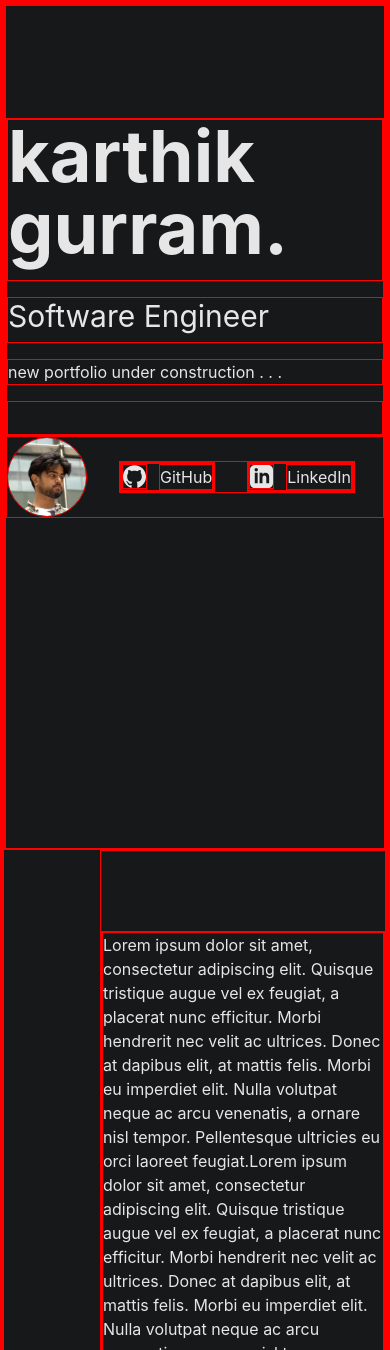
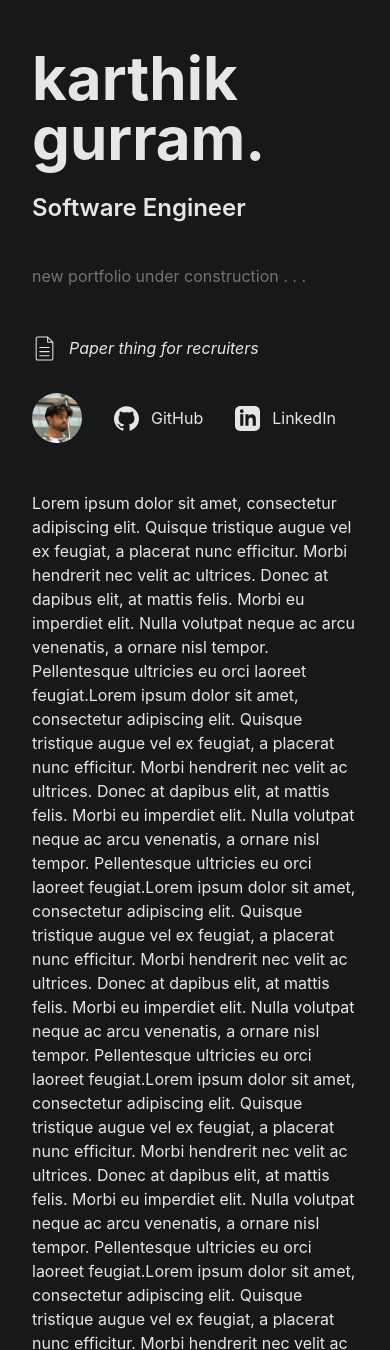
Before and after one commit to kggurram/kggurram.github.io, a React (Create React App) app: page / in a window 390 px wide. Shown: the top 1350 px of the page. Built offline with nearby package versions, Linux system fonts and the light colour scheme.

Commit message:
Responsive design complete

```diff
--- a/src/App.js
+++ b/src/App.js
@@ -4,11 +4,11 @@ import Scroller from "./components/Scroller";
 
 function App() {
   return (
-    <div className="md:flex md:h-screen justify-center space-x-24">
-      <div className="xl:w-1/4 md:w-1/3 w-fit">
+    <div className="lg:flex lg:justify-center lg:w-5/6 lg:h-screen mx-auto">
+      <div className="2xl:w-full lg:w-full">
         <Header />
       </div>
-      <div className="xl:w-1/4 md:w-1/3 w-fit md:flex md:overflow-hidden">
+      <div className="lg:flex lg:overflow-hidden 2xl:w-4/5 lg:w-full">
         <Scroller />
       </div>
     </div>
--- a/src/components/Header.js
+++ b/src/components/Header.js
@@ -3,26 +3,26 @@ import kg from "../assets/kg.jpg";
 
 const Header = () => {
   return (
-    <div className="h-screen flex flex-col">
-      <div className="flex flex-col space-y-4 mt-28">
-        <h1 className="text-7xl font-bold h-fit pb-4">karthik gurram.</h1>
-        <h2 className="text-3xl h-fit pb-2 ">Software Engineer</h2>
-        <p>new portfolio under construction . . .</p>
-        <a className="flex space-x-3 py-4">
-          {/* <svg viewBox="0 0 48 48" width="25" height="25" fill="#e6e6e6">
+    <div className="flex flex-col lg:h-screen 2xl:mr-10 lg:pt-12 lg:px-0 md:px-20 sm:px-12 pt-12 px-8 mx-auto">
+      <div className="flex flex-col space-y-4">
+        <h1 className="2xl:text-9xl lg:text-8xl text-6xl font-bold h-fit lg:pb-6 pb-2">
+          karthik gurram.
+        </h1>
+        <h2 className="2xl:text-4xl lg:text-3xl text-2xl font-semibold h-fit pb-6 ">
+          Software Engineer
+        </h2>
+        <p className="text-neutral-500">
+          new portfolio under construction . . .
+        </p>
+        <a className="flex space-x-3 py-8">
+          <svg viewBox="0 0 48 48" width="25" height="25" fill="#e6e6e6">
             <path d="M37,47H11c-2.209,0-4-1.791-4-4V5c0-2.209,1.791-4,4-4h18.973  c0.002,0,0.005,0,0.007,0h0.02H30c0.32,0,0.593,0.161,0.776,0.395l9.829,9.829C40.84,11.407,41,11.68,41,12l0,0v0.021  c0,0.002,0,0.003,0,0.005V43C41,45.209,39.209,47,37,47z M31,4.381V11h6.619L31,4.381z M39,13h-9c-0.553,0-1-0.448-1-1V3H11  C9.896,3,9,3.896,9,5v38c0,1.104,0.896,2,2,2h26c1.104,0,2-0.896,2-2V13z M33,39H15c-0.553,0-1-0.447-1-1c0-0.552,0.447-1,1-1h18  c0.553,0,1,0.448,1,1C34,38.553,33.553,39,33,39z M33,31H15c-0.553,0-1-0.447-1-1c0-0.552,0.447-1,1-1h18c0.553,0,1,0.448,1,1  C34,30.553,33.553,31,33,31z M33,23H15c-0.553,0-1-0.447-1-1c0-0.552,0.447-1,1-1h18c0.553,0,1,0.448,1,1C34,22.553,33.553,23,33,23  z" />
           </svg>
-          <em>Paper thing for recruiters</em> */}
+          <em>Paper thing for recruiters</em>
         </a>
       </div>
-      <div className="md:mt-auto mb-28 flex space-x-8">
-        <img
-          className="rounded-full"
-          alt=""
-          src={kg}
-          width="80"
-          height="80"
-        ></img>
+      <div className="lg:mb-12 lg:mt-auto md:mt-auto flex space-x-8">
+        <img className="rounded-full" alt="" src={kg} width="50"></img>
         <ul className="flex space-x-8 my-auto">
           <li className="">
             <a
--- a/src/components/Scroller.js
+++ b/src/components/Scroller.js
@@ -2,8 +2,8 @@ import React from "react";
 
 const Scroller = () => {
   return (
-    <div className="sm:flex sm:overflow-y-scroll mt-20">
-      <p className="">
+    <div className="wrapper 2xl:px-0 2xl:mx-0 lg:overflow-y-scroll lg:pt-12 lg:px-0 lg:my-0 md:px-20 sm:px-12 sm:mb-12 pt-12 px-8">
+      <p className="scroller">
         Lorem ipsum dolor sit amet, consectetur adipiscing elit. Quisque
         tristique augue vel ex feugiat, a placerat nunc efficitur. Morbi
         hendrerit nec velit ac ultrices. Donec at dapibus elit, at mattis felis.
@@ -83,6 +83,66 @@ const Scroller = () => {
         feugiat, a placerat nunc efficitur. Morbi hendrerit nec velit ac
         ultrices. Donec at dapibus elit, at mattis felis. Morbi eu imperdiet
         elit. Nulla volutpat neque ac arcu venenatis, a ornare nisl tempor.
+        Pellentesque ultricies eu orci laoreet feugiat.Lorem ipsum dolor sit
+        amet, consectetur adipiscing elit. Quisque tristique augue vel ex
+        feugiat, a placerat nunc efficitur. Morbi hendrerit nec velit ac
+        ultrices. Donec at dapibus elit, at mattis felis. Morbi eu imperdiet
+        elit. Nulla volutpat neque ac arcu venenatis, a ornare nisl tempor.
+        Pellentesque ultricies eu orci laoreet feugiat.Lorem ipsum dolor sit
+        amet, consectetur adipiscing elit. Quisque tristique augue vel ex
+        feugiat, a placerat nunc efficitur. Morbi hendrerit nec velit ac
+        ultrices. Donec at dapibus elit, at mattis felis. Morbi eu imperdiet
+        elit. Nulla volutpat neque ac arcu venenatis, a ornare nisl tempor.
+        Pellentesque ultricies eu orci laoreet feugiat.Lorem ipsum dolor sit
+        amet, consectetur adipiscing elit. Quisque tristique augue vel ex
+        feugiat, a placerat nunc efficitur. Morbi hendrerit nec velit ac
+        ultrices. Donec at dapibus elit, at mattis felis. Morbi eu imperdiet
+        elit. Nulla volutpat neque ac arcu venenatis, a ornare nisl tempor.
+        Pellentesque ultricies eu orci laoreet feugiat.Lorem ipsum dolor sit
+        amet, consectetur adipiscing elit. Quisque tristique augue vel ex
+        feugiat, a placerat nunc efficitur. Morbi hendrerit nec velit ac
+        ultrices. Donec at dapibus elit, at mattis felis. Morbi eu imperdiet
+        elit. Nulla volutpat neque ac arcu venenatis, a ornare nisl tempor.
+        Pellentesque ultricies eu orci laoreet feugiat.Lorem ipsum dolor sit
+        amet, consectetur adipiscing elit. Quisque tristique augue vel ex
+        feugiat, a placerat nunc efficitur. Morbi hendrerit nec velit ac
+        ultrices. Donec at dapibus elit, at mattis felis. Morbi eu imperdiet
+        elit. Nulla volutpat neque ac arcu venenatis, a ornare nisl tempor.
+        Pellentesque ultricies eu orci laoreet feugiat.Lorem ipsum dolor sit
+        amet, consectetur adipiscing elit. Quisque tristique augue vel ex
+        feugiat, a placerat nunc efficitur. Morbi hendrerit nec velit ac
+        ultrices. Donec at dapibus elit, at mattis felis. Morbi eu imperdiet
+        elit. Nulla volutpat neque ac arcu venenatis, a ornare nisl tempor.
+        Pellentesque ultricies eu orci laoreet feugiat.Lorem ipsum dolor sit
+        amet, consectetur adipiscing elit. Quisque tristique augue vel ex
+        feugiat, a placerat nunc efficitur. Morbi hendrerit nec velit ac
+        ultrices. Donec at dapibus elit, at mattis felis. Morbi eu imperdiet
+        elit. Nulla volutpat neque ac arcu venenatis, a ornare nisl tempor.
+        Pellentesque ultricies eu orci laoreet feugiat.Lorem ipsum dolor sit
+        amet, consectetur adipiscing elit. Quisque tristique augue vel ex
+        feugiat, a placerat nunc efficitur. Morbi hendrerit nec velit ac
+        ultrices. Donec at dapibus elit, at mattis felis. Morbi eu imperdiet
+        elit. Nulla volutpat neque ac arcu venenatis, a ornare nisl tempor.
+        Pellentesque ultricies eu orci laoreet feugiat.Lorem ipsum dolor sit
+        amet, consectetur adipiscing elit. Quisque tristique augue vel ex
+        feugiat, a placerat nunc efficitur. Morbi hendrerit nec velit ac
+        ultrices. Donec at dapibus elit, at mattis felis. Morbi eu imperdiet
+        elit. Nulla volutpat neque ac arcu venenatis, a ornare nisl tempor.
+        Pellentesque ultricies eu orci laoreet feugiat.Lorem ipsum dolor sit
+        amet, consectetur adipiscing elit. Quisque tristique augue vel ex
+        feugiat, a placerat nunc efficitur. Morbi hendrerit nec velit ac
+        ultrices. Donec at dapibus elit, at mattis felis. Morbi eu imperdiet
+        elit. Nulla volutpat neque ac arcu venenatis, a ornare nisl tempor.
+        Pellentesque ultricies eu orci laoreet feugiat.Lorem ipsum dolor sit
+        amet, consectetur adipiscing elit. Quisque tristique augue vel ex
+        feugiat, a placerat nunc efficitur. Morbi hendrerit nec velit ac
+        ultrices. Donec at dapibus elit, at mattis felis. Morbi eu imperdiet
+        elit. Nulla volutpat neque ac arcu venenatis, a ornare nisl tempor.
+        Pellentesque ultricies eu orci laoreet feugiat.Lorem ipsum dolor sit
+        amet, consectetur adipiscing elit. Quisque tristique augue vel ex
+        feugiat, a placerat nunc efficitur. Morbi hendrerit nec velit ac
+        ultrices. Donec at dapibus elit, at mattis felis. Morbi eu imperdiet
+        elit. Nulla volutpat neque ac arcu venenatis, a ornare nisl tempor.
         Pellentesque ultricies eu orci laoreet feugiat.
       </p>
     </div>
--- a/src/index.css
+++ b/src/index.css
@@ -6,9 +6,10 @@
 
 * {
   font-family: 'Inter', sans-serif;
-  overflow: hidden;
-  border-width: 1px;
-  border-color: red;
+
+  /* border-width: 1px;
+  border-color: red; */
+
   background-color: rgb(23, 24, 26);
   color: rgb(230, 230, 230);
 }
@@ -16,6 +17,45 @@
 *::-webkit-scrollbar {
   display: none;
 }
+
+/* .wrapper {
+  --scrollbar-width: 1px;
+
+  --mask-height: 200px;
+
+  overflow-y: auto;
+  ;
+
+
+  padding-bottom: var(--mask-height);
+
+
+
+
+  --mask-image-content: linear-gradient(to bottom,
+
+      black var(--mask-height),
+      black calc(0% - var(--mask-height)),
+      transparent);
+
+  --mask-size-content: calc(100% - var(--scrollbar-width)) 100%;
+
+
+  --mask-image-scrollbar: linear-gradient(rgb(0, 0, 0), black);
+
+
+  --mask-size-scrollbar: var(--scrollbar-width) 100%;
+
+
+  mask-image: var(--mask-image-content), var(--mask-image-scrollbar);
+  mask-size: var(--mask-size-content), var(--mask-size-scrollbar);
+
+
+  mask-position: 0 0, 100% 0;
+
+
+  mask-repeat: no-repeat, no-repeat;
+} */
 
 body {
   margin: 0;
```
